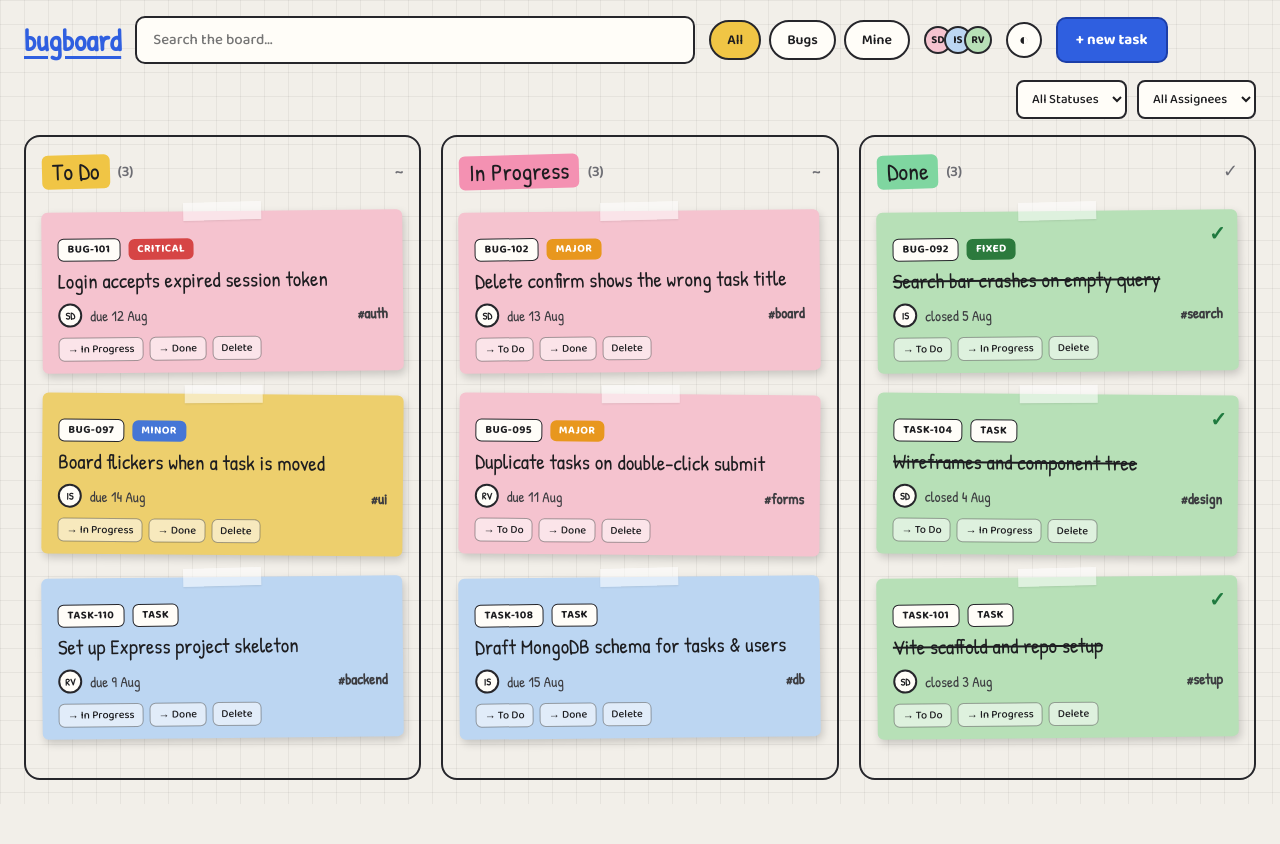
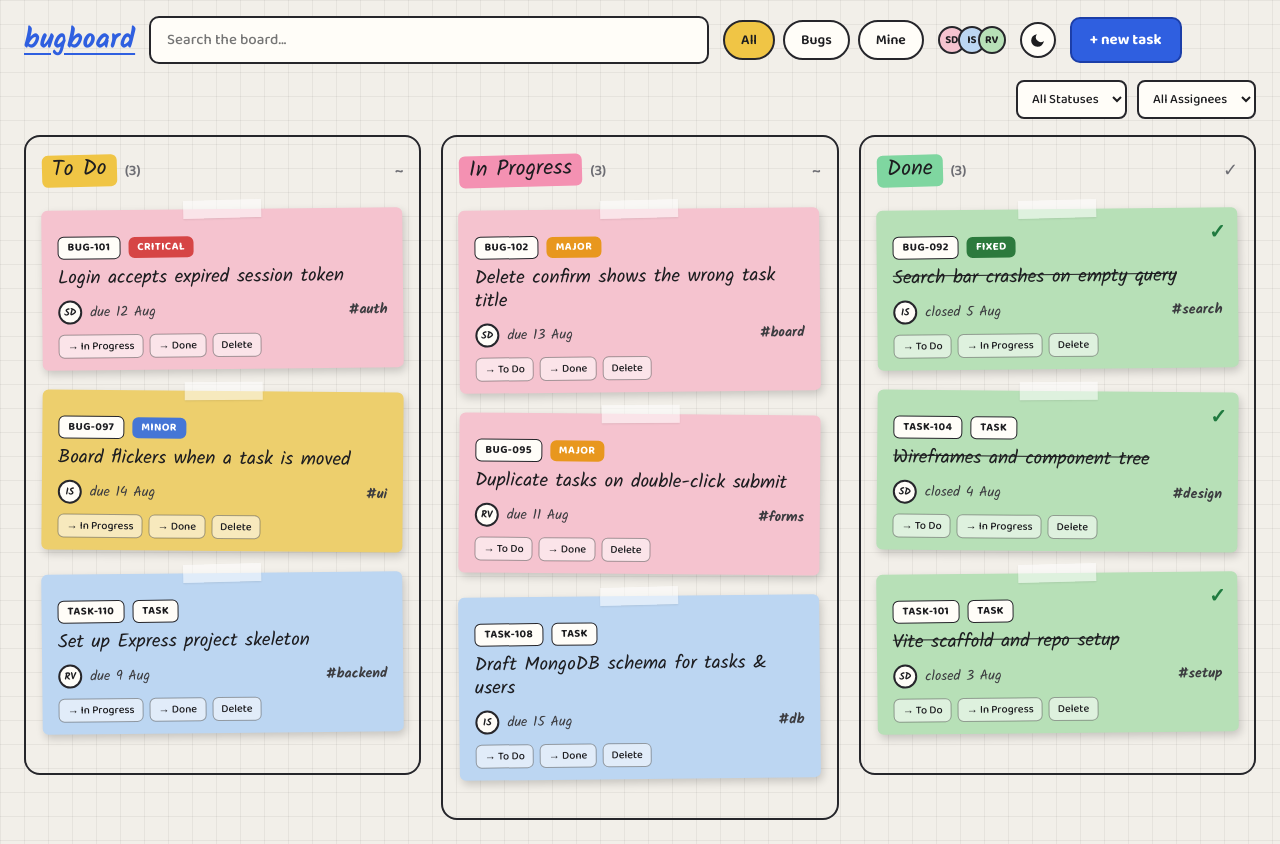
Before and after one commit to sdk354/Y3-Taskboard-Project, a React (Vite) app in the folder frontend/: page / in a window 1280 px wide. Before the commit the page ends 804 px from the top, so only its background shows below. Built offline with nearby package versions, Linux system fonts and the light colour scheme.

Commit message:
hover/state animations, kalam font, proper theme icon

```diff
--- a/frontend/index.html
+++ b/frontend/index.html
@@ -7,7 +7,7 @@
     <link rel="preconnect" href="https://fonts.googleapis.com" />
     <link rel="preconnect" href="https://fonts.gstatic.com" crossorigin />
     <link
-      href="https://fonts.googleapis.com/css2?family=Baloo+2:wght@500;600;700&family=Patrick+Hand&display=swap"
+      href="https://fonts.googleapis.com/css2?family=Baloo+2:wght@500;600;700&family=Kalam:wght@400;700&display=swap"
       rel="stylesheet"
     />
     <title>bugboard</title>
--- a/frontend/src/components/TopBar.jsx
+++ b/frontend/src/components/TopBar.jsx
@@ -64,7 +64,26 @@ const TopBar = ({ onNewTask }) => {
           theme === "light" ? "Switch to dark mode" : "Switch to light mode"
         }
       >
-        ◐
+        {theme === "light" ? (
+          // moon
+          <svg width="17" height="17" viewBox="0 0 24 24" fill="currentColor">
+            <path d="M21 12.8A9 9 0 1 1 11.2 3a7 7 0 0 0 9.8 9.8z" />
+          </svg>
+        ) : (
+          // sun
+          <svg
+            width="17"
+            height="17"
+            viewBox="0 0 24 24"
+            fill="none"
+            stroke="currentColor"
+            strokeWidth="2"
+            strokeLinecap="round"
+          >
+            <circle cx="12" cy="12" r="4" fill="currentColor" />
+            <path d="M12 2v3M12 19v3M2 12h3M19 12h3M4.9 4.9l2.1 2.1M17 17l2.1 2.1M19.1 4.9L17 7M7 17l-2.1 2.1" />
+          </svg>
+        )}
       </button>
 
       <button className="new-task-btn" onClick={onNewTask}>
--- a/frontend/src/index.css
+++ b/frontend/src/index.css
@@ -38,16 +38,68 @@ body {
   background-size: 24px 24px;
   color: var(--ink);
   font-family: "Baloo 2", system-ui, sans-serif;
+  transition:
+    background-color 0.3s ease,
+    color 0.3s ease;
 }
 
 button {
   font-family: inherit;
   cursor: pointer;
+  transition:
+    transform 0.15s ease,
+    box-shadow 0.15s ease,
+    background-color 0.2s ease,
+    border-color 0.2s ease,
+    filter 0.15s ease;
+}
+
+button:hover {
+  transform: translateY(-1px);
+}
+
+button:active {
+  transform: translateY(1px);
 }
 
 input,
 select {
   font-family: inherit;
+  transition:
+    background-color 0.3s ease,
+    color 0.3s ease,
+    border-color 0.2s ease,
+    box-shadow 0.2s ease;
+}
+
+input:focus,
+select:focus {
+  outline: none;
+  border-color: var(--accent);
+  box-shadow: 0 0 0 3px rgba(47, 95, 224, 0.2);
+}
+
+/* fade/slide-ins for state switches */
+@keyframes fade-up {
+  from {
+    opacity: 0;
+    transform: translateY(8px);
+  }
+  to {
+    opacity: 1;
+    transform: none;
+  }
+}
+
+@keyframes note-in {
+  from {
+    opacity: 0;
+    transform: rotate(var(--tilt)) translateY(10px) scale(0.97);
+  }
+  to {
+    opacity: 1;
+    transform: rotate(var(--tilt));
+  }
 }
 
 /* top bar */
@@ -60,8 +112,8 @@ select {
 }
 
 .logo {
-  font-family: "Patrick Hand", cursive;
-  font-size: 30px;
+  font-family: "Kalam", cursive;
+  font-size: 28px;
   font-weight: 700;
   color: var(--accent);
   text-decoration: underline;
@@ -93,6 +145,10 @@ select {
   color: var(--ink);
   font-weight: 600;
   font-size: 14px;
+}
+
+.pill:hover {
+  box-shadow: 0 2px 6px rgba(0, 0, 0, 0.18);
 }
 
 .pill-active {
@@ -135,13 +191,19 @@ select {
 }
 
 .theme-toggle {
+  display: inline-flex;
+  align-items: center;
+  justify-content: center;
   width: 36px;
   height: 36px;
   border-radius: 50%;
   border: 2px solid var(--outline);
   background: var(--surface);
   color: var(--ink);
-  font-size: 16px;
+}
+
+.theme-toggle:hover {
+  transform: rotate(18deg) scale(1.06);
 }
 
 .new-task-btn {
@@ -154,8 +216,15 @@ select {
   font-size: 15px;
 }
 
+.new-task-btn:hover {
+  filter: brightness(1.12);
+  box-shadow: 0 3px 10px rgba(47, 95, 224, 0.4);
+  transform: translateY(-1px);
+}
+
 .board-main {
   padding: 0 24px 24px;
+  animation: fade-up 0.3s ease;
 }
 
 /* status/assignee selects */
@@ -188,6 +257,7 @@ select {
   border-radius: 16px;
   padding: 18px 16px;
   min-height: 520px;
+  transition: border-color 0.3s ease;
 }
 
 .column-header {
@@ -198,10 +268,10 @@ select {
 }
 
 .column-label {
-  font-family: "Patrick Hand", cursive;
-  font-size: 24px;
-  line-height: 1;
-  padding: 4px 10px 6px;
+  font-family: "Kalam", cursive;
+  font-size: 22px;
+  line-height: 1.2;
+  padding: 2px 10px 4px;
   border-radius: 6px;
   transform: rotate(-1.5deg);
   color: #1d1d20;
@@ -233,13 +303,40 @@ select {
 
 /* sticky note cards */
 .task-note {
+  --tilt: 0deg;
   position: relative;
   border-radius: 6px;
   padding: 26px 16px 12px;
   margin: 22px 0;
   box-shadow: 2px 4px 8px rgba(0, 0, 0, 0.18);
   color: #1d1d20;
-  font-family: "Patrick Hand", cursive;
+  font-family: "Kalam", cursive;
+  transform: rotate(var(--tilt));
+  transition:
+    transform 0.2s ease,
+    box-shadow 0.2s ease;
+  animation: note-in 0.3s ease backwards;
+}
+
+.task-note:nth-child(2) {
+  animation-delay: 0.06s;
+}
+
+.task-note:nth-child(3) {
+  animation-delay: 0.12s;
+}
+
+.task-note:nth-child(4) {
+  animation-delay: 0.18s;
+}
+
+.task-note:nth-child(5) {
+  animation-delay: 0.24s;
+}
+
+.task-note:hover {
+  transform: rotate(var(--tilt)) translateY(-4px) scale(1.01);
+  box-shadow: 4px 8px 16px rgba(0, 0, 0, 0.22);
 }
 
 .task-note::before {
@@ -255,11 +352,11 @@ select {
 }
 
 .task-note:nth-child(odd) {
-  transform: rotate(-0.6deg);
+  --tilt: -0.6deg;
 }
 
 .task-note:nth-child(even) {
-  transform: rotate(0.5deg);
+  --tilt: 0.5deg;
 }
 
 .note-pink {
@@ -330,14 +427,15 @@ select {
 
 .note-title {
   margin: 8px 0 10px;
-  font-size: 21px;
+  font-size: 19px;
   font-weight: 400;
-  line-height: 1.15;
+  line-height: 1.2;
 }
 
 .note-title a {
   color: inherit;
   text-decoration: none;
+  transition: color 0.15s ease;
 }
 
 .note-title a:hover,
@@ -353,7 +451,7 @@ select {
   display: flex;
   align-items: center;
   gap: 8px;
-  font-size: 15px;
+  font-size: 14px;
 }
 
 .note-meta .avatar {
@@ -396,7 +494,8 @@ select {
 }
 
 .note-actions button:hover {
-  background: rgba(255, 255, 255, 0.85);
+  background: rgba(255, 255, 255, 0.9);
+  box-shadow: 0 2px 5px rgba(0, 0, 0, 0.15);
 }
 
 /* shared card surface (form, detail page) */
@@ -405,17 +504,21 @@ select {
   border: 2px solid var(--outline);
   padding: 15px;
   border-radius: 12px;
+  transition:
+    background-color 0.3s ease,
+    border-color 0.3s ease;
 }
 
 /* task form */
 .task-form {
   margin-bottom: 16px;
+  animation: fade-up 0.25s ease;
 }
 
 .task-form h3 {
   margin-top: 0;
-  font-family: "Patrick Hand", cursive;
-  font-size: 22px;
+  font-family: "Kalam", cursive;
+  font-size: 21px;
 }
 
 .task-form-fields {
@@ -457,6 +560,7 @@ select {
   text-align: center;
   color: var(--muted);
   font-size: 16px;
+  animation: fade-up 0.3s ease;
 }
 
 .spinner {
@@ -486,19 +590,24 @@ select {
   font-weight: 700;
 }
 
+.retry-btn:hover {
+  box-shadow: 0 2px 6px rgba(0, 0, 0, 0.18);
+}
+
 /* detail page */
 .detail-page {
   padding: 24px;
   max-width: 560px;
+  animation: fade-up 0.3s ease;
 }
 
 .page-title {
-  font-family: "Patrick Hand", cursive;
+  font-family: "Kalam", cursive;
 }
 
 .detail-title {
-  font-family: "Patrick Hand", cursive;
-  font-size: 24px;
+  font-family: "Kalam", cursive;
+  font-size: 23px;
   margin-top: 0;
 }
 
@@ -506,3 +615,10 @@ select {
   color: var(--accent);
   font-weight: 600;
 }
+
+@media (prefers-reduced-motion: reduce) {
+  * {
+    animation: none !important;
+    transition: none !important;
+  }
+}
```
